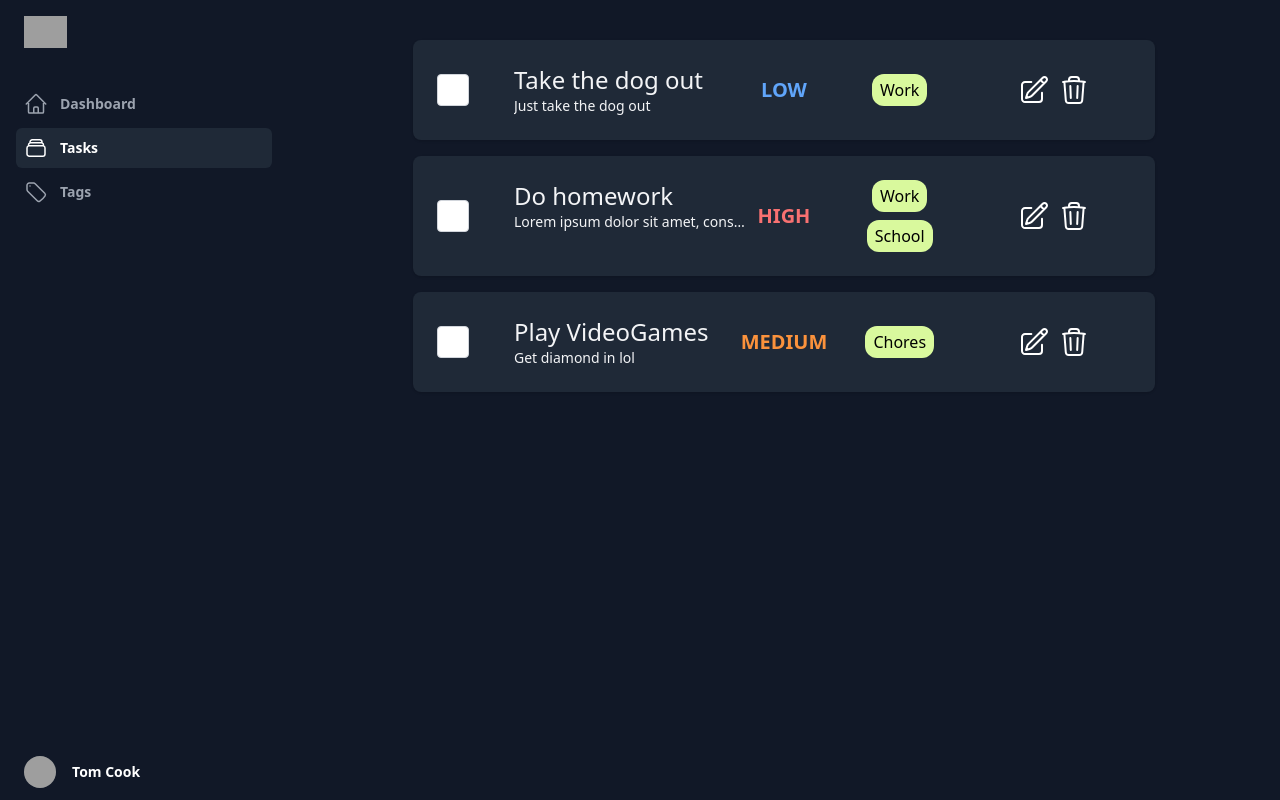
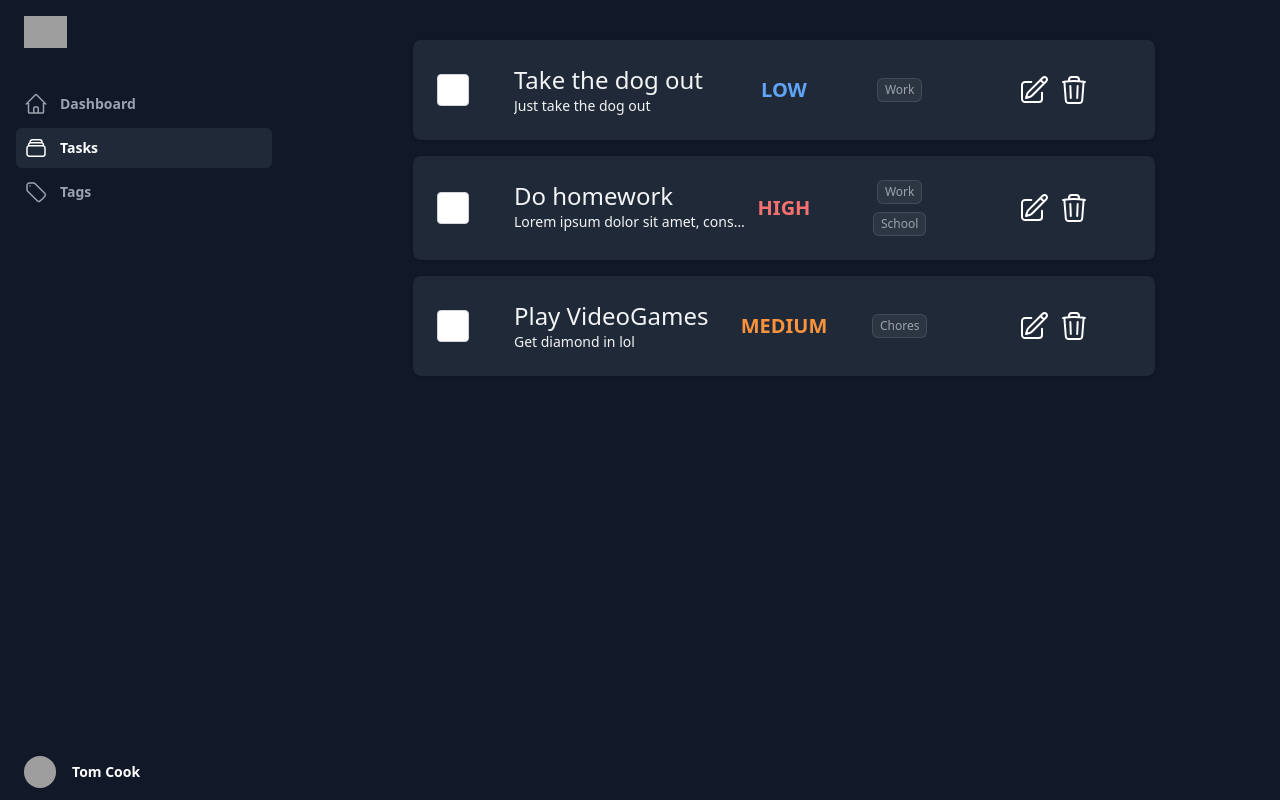
Before and after one commit to Speekz/viewstats-fe-test, a Next.js app: page /tasks in a window 1280 px wide. Built offline with nearby package versions, Linux system fonts and the light colour scheme; grey boxes are pictures that could not be loaded.

Commit message:
updated chip styles

```diff
--- a/src/components/Atoms/Chip/index.tsx
+++ b/src/components/Atoms/Chip/index.tsx
@@ -13,9 +13,9 @@ interface ChipProps {
 
 const Chip: FC<ChipProps> = ({ text }) => {
   return (
-    <div className="flex justify-center items-center bg-lime-200 py-1 px-2 rounded-xl">
+    <span className="inline-flex items-center rounded-md bg-gray-400/10 px-2 py-1 text-xs font-medium text-gray-400 ring-1 ring-inset ring-gray-400/20">
       {text}
-    </div>
+    </span>
   );
 };
 
```
